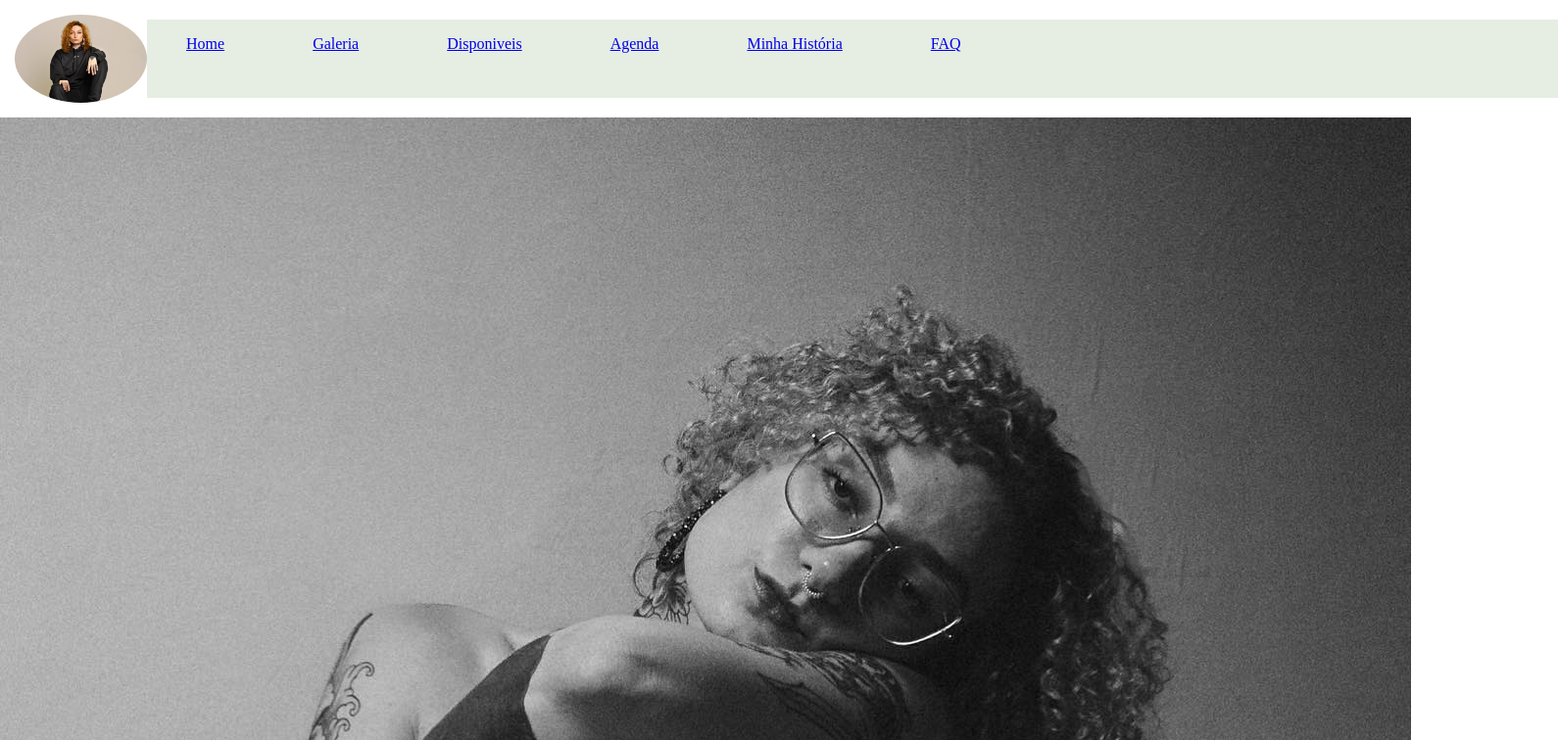
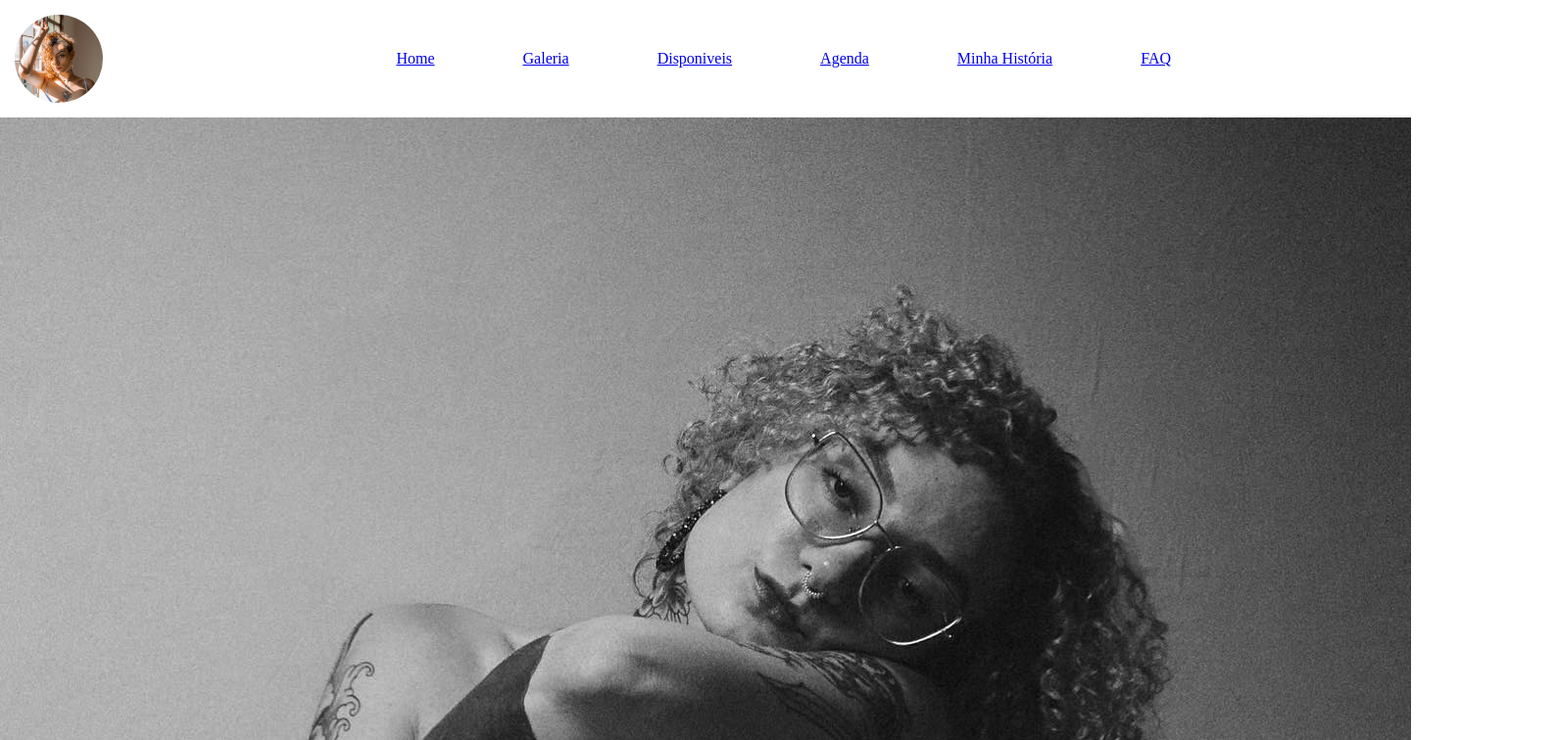
Before and after one commit to nathanbizinoto/Site-JuTattoo, a plain HTML site: page index.html in a window 1280 px wide. Shown: the top 756 px of the page at 98% size, 1590 px wide, since content can reach past the window. Drawn offline with Linux system fonts and the light colour scheme.

Commit message:
update logo

```diff
--- a/index.html
+++ b/index.html
@@ -9,8 +9,7 @@
 </head>
 <body>
     <header>
-        <img src="Images/Judefrente-min.JPG"   class="logo">
-         <nav class="cabecalho">
+        <img src="Images/Logo.JPG" class="logo">
             <ul class="lista_cabecalho">
                 <li><a href="index.html">Home</a></li>
                 <li><a href="galeria.html">Galeria</a> </li>
```
Also changed, not shown: Images/Logo.JPG (added).
